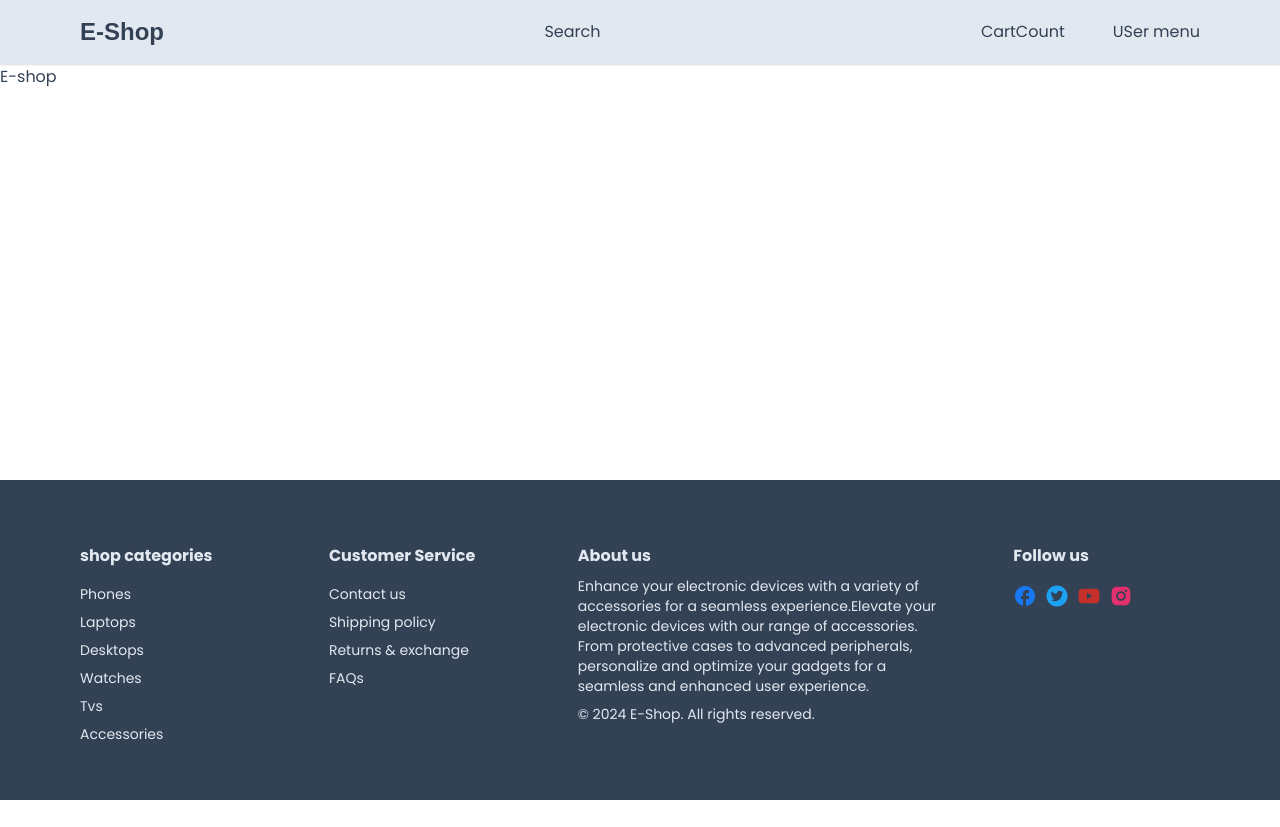
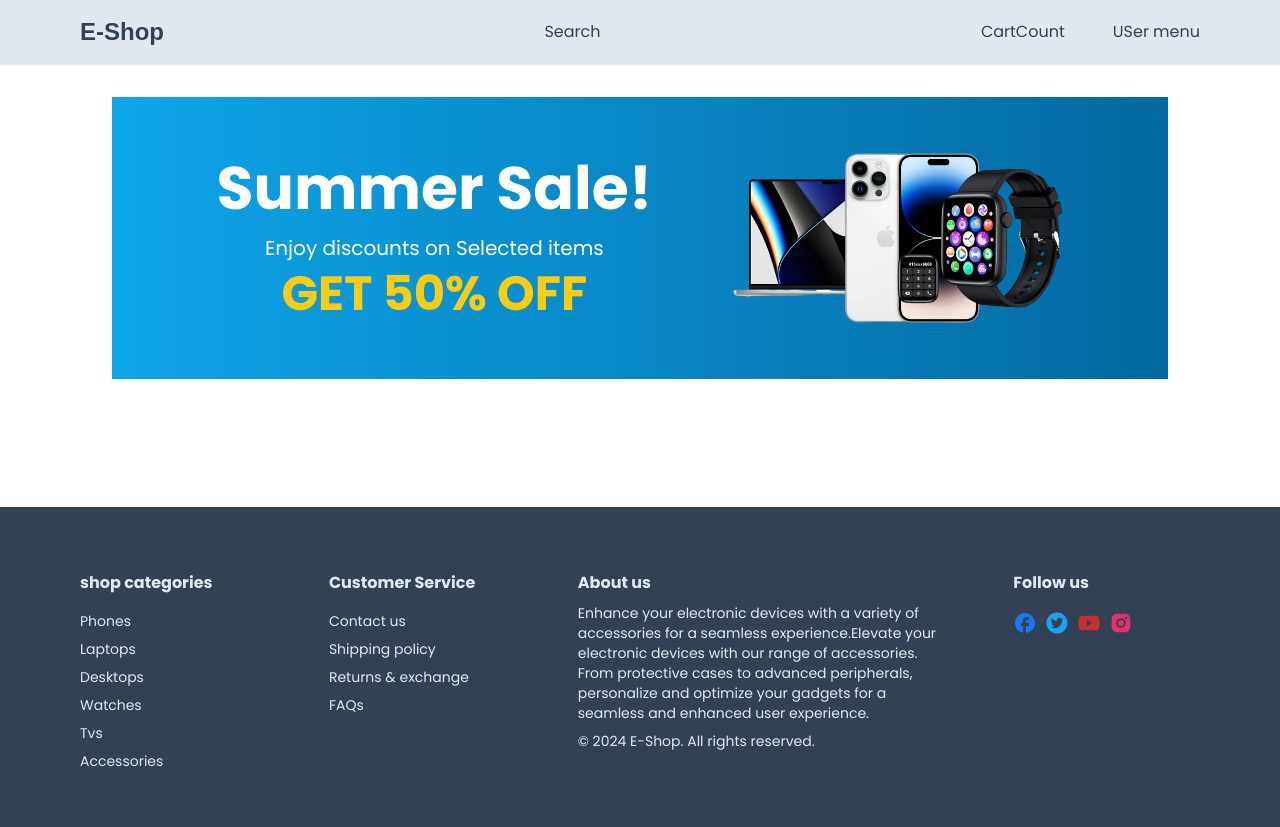
Before and after one commit to MostakemHossain/e-shop, a Next.js app: page / in a window 1280 px wide. Before the commit the page ends 800 px from the top, so only its background shows below. Built offline with nearby package versions, Linux system fonts and the light colour scheme; a web font is replaced by a local one.

Commit message:
Home Banner added

```diff
--- /dev/null
+++ b/app/components/HomeBanner.tsx
@@ -0,0 +1,26 @@
+import Image from "next/image";
+
+const HomeBanner = () => {
+    return (
+        <div className="relative bg-gradient-to-r from-sky-500 to-sky-700 mb-8">
+            <div className="mx-auto px-8 py-12 flex flex-col gap-2 md:flex-row items-center justify-evenly">
+                <div className="mb-8 md:mb-0 text-center">
+                    <h1 className="text-4xl md:text-6xl font-bold text-white mb-4">Summer Sale!</h1>
+                    <p className="text-lg md:text-xl text-white mb-2">Enjoy discounts on Selected items</p>
+                    <p className="text-2xl md:text-5xl text-yellow-400 font-bold">GET 50% OFF</p>
+                </div>
+                <div className="w-1/3 relative aspect-video">
+                    <Image
+                    src="/banner-image.png"
+                    fill
+                    alt="banner"
+                    className="object-contain"
+                    />
+
+                </div>
+            </div>
+        </div>
+     );
+}
+
+export default HomeBanner;
--- a/app/components/footer/Footer.tsx
+++ b/app/components/footer/Footer.tsx
@@ -1,8 +1,8 @@
 import Link from "next/link";
 import {
-  AiFillInstagram,
-  AiFillTwitterCircle,
-  AiFillYoutube,
+    AiFillInstagram,
+    AiFillTwitterCircle,
+    AiFillYoutube,
 } from "react-icons/ai";
 import { MdFacebook } from "react-icons/md";
 import Container from "../Container";
--- a/app/page.tsx
+++ b/app/page.tsx
@@ -1,8 +1,12 @@
+import Container from "./components/Container";
+import HomeBanner from "./components/HomeBanner";
 
 export default function Home() {
   return (
-    <div>
-      E-shop
+    <div className="p-8">
+      <Container>
+      <HomeBanner/>
+      </Container>
     </div>
   )
 }
```
Also changed, not shown: public/banner-image.png (added).
